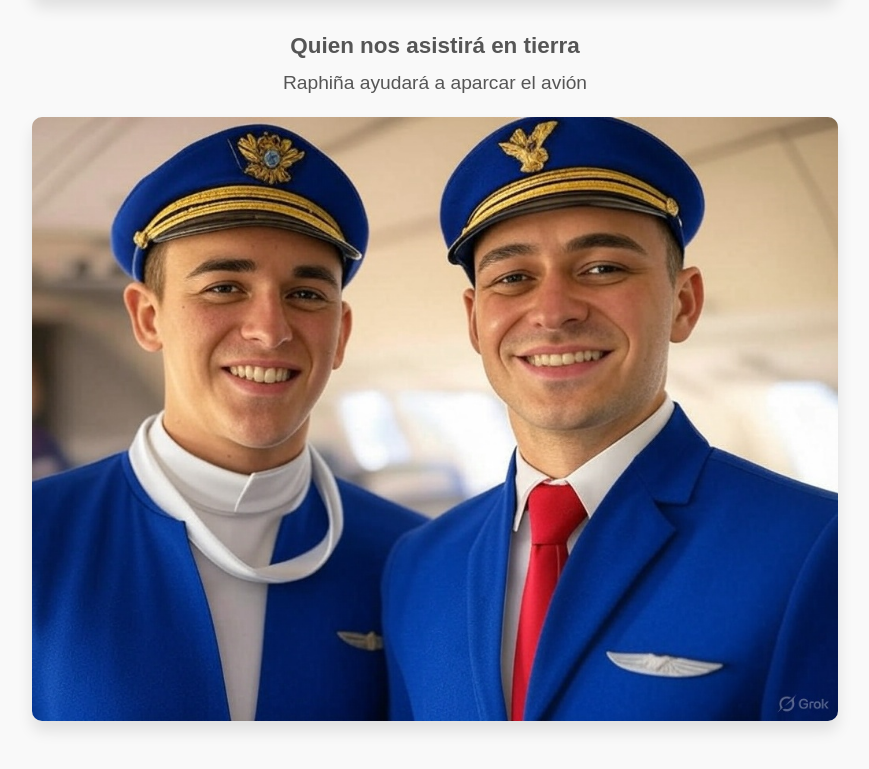
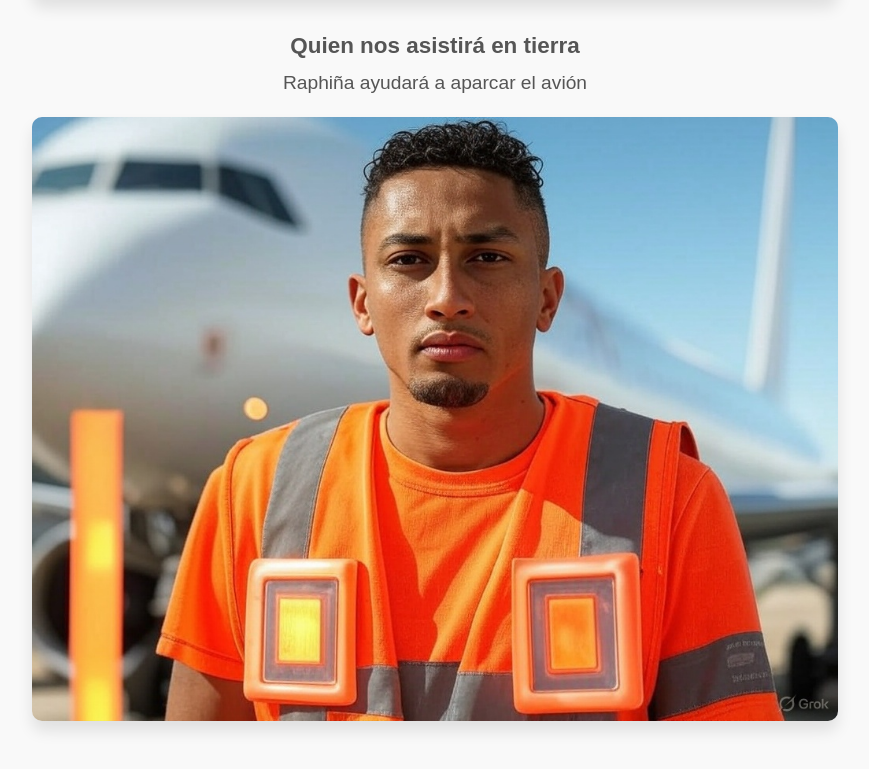
Before and after one commit to sertego01/la-cencerro, a plain HTML site: page public/bcn.html in a window 1280 px wide. Shown: the part 4196-4965 px from the top of the page, without its empty margins (205-1074 px from the left). Drawn offline with Linux system fonts and the light colour scheme.

Commit message:
cambio imagen

```diff
--- a/public/bcn.html
+++ b/public/bcn.html
@@ -54,7 +54,7 @@
           <h3>Quien nos asistirá en tierra</h3>
           <p>Raphiña ayudará a aparcar el avión</p>
           <div class="image-container">
-            <img src="./images/azafatas.jpg" alt="azafatas" />
+            <img src="./images/señalero.jpg" alt="señalero" />
           </div>
         </div>
       </div>
```
